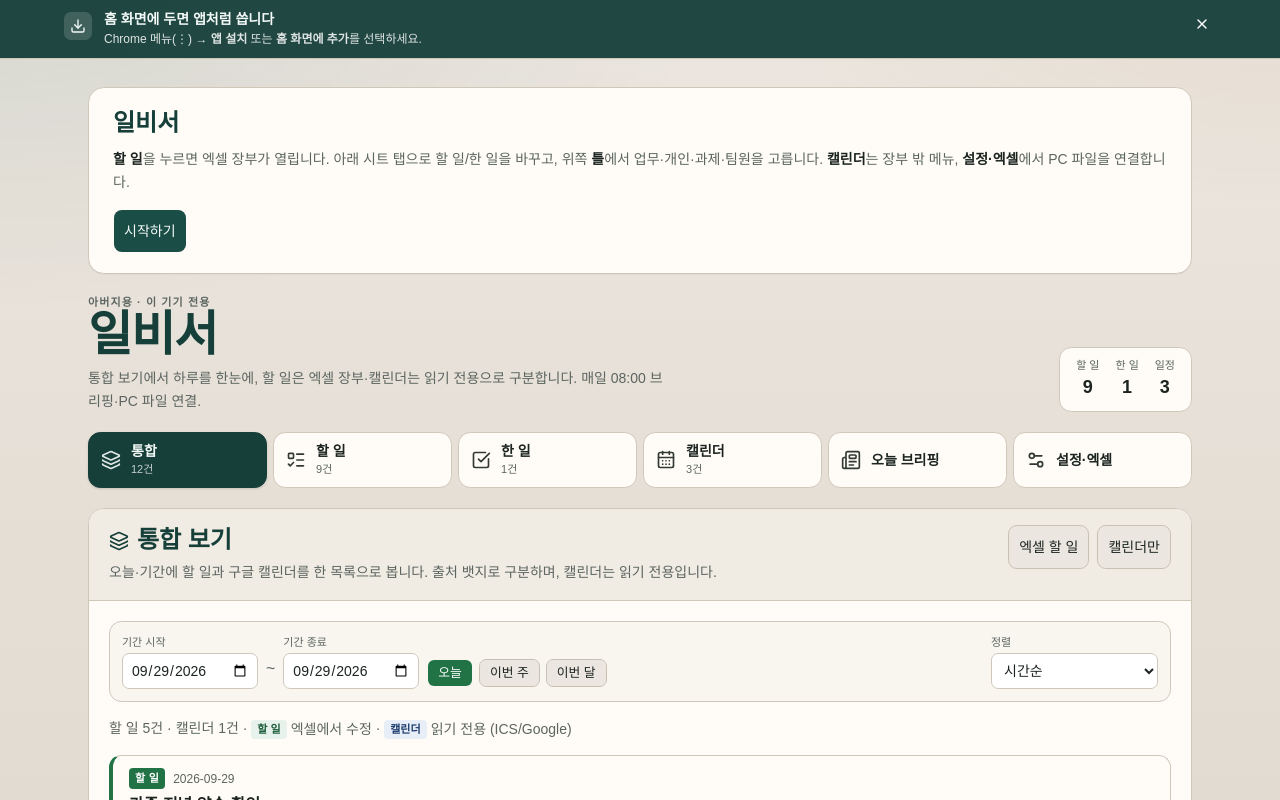
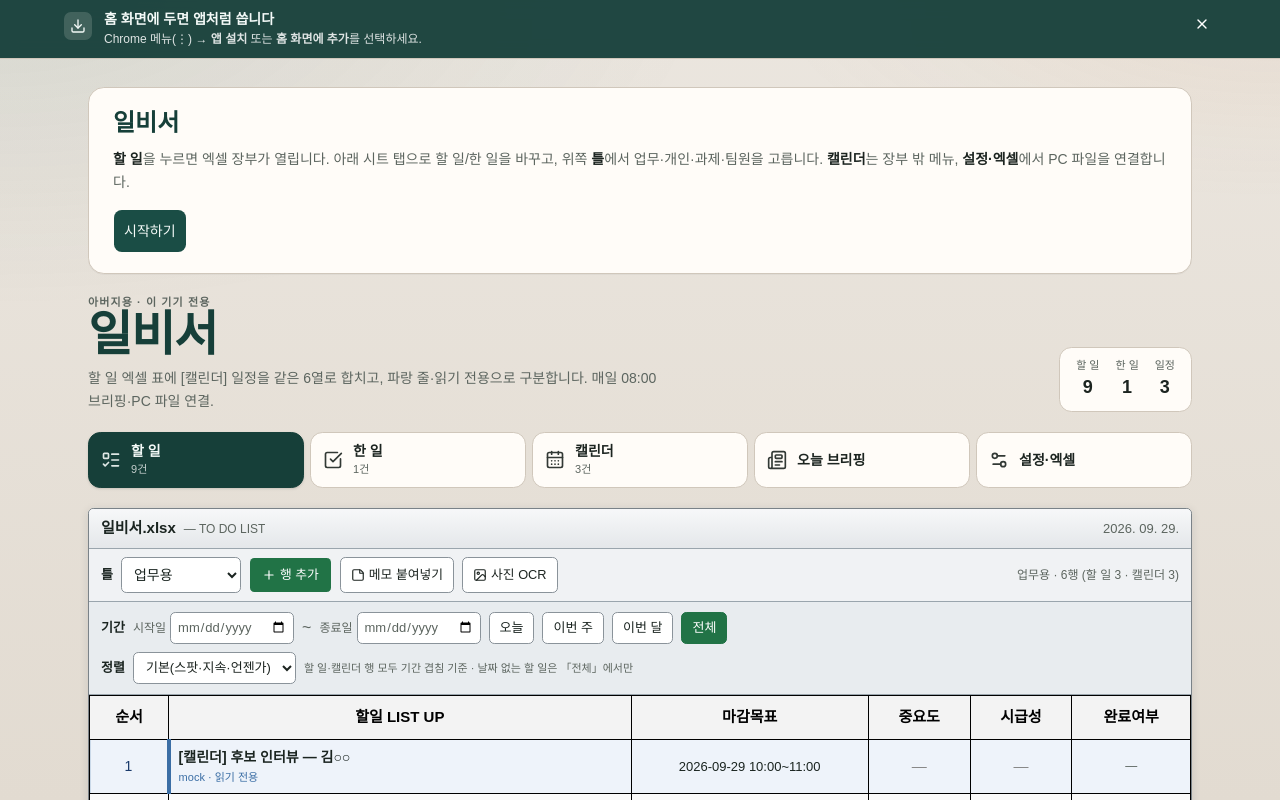
Before and after one commit to leokim9887/ilbiseo, a Next.js app: page / in a window 1280 px wide. Shown: the top 800 px of the page. Built offline with nearby package versions, Linux system fonts and the light colour scheme; a web font is replaced by a local one.

Commit message:
feat: 할 일 엑셀 표에 캘린더 행 합치기
6열 격자에 [캘린더] 읽기 전용 행을 시간순으로 섞고,
기간 필터를 할 일·캘린더에 함께 적용한다. 통합 탭은 제거.

Co-authored-by: ms5746852 <ms5746852@gmail.com>

```diff
--- a/src/components/app-nav.tsx
+++ b/src/components/app-nav.tsx
@@ -3,14 +3,12 @@
 import {
   CalendarDays,
   CheckSquare,
-  Layers,
   ListTodo,
   Newspaper,
   Settings2,
 } from "lucide-react";
 
 export type MainView =
-  | "unified"
   | "todo"
   | "done"
   | "calendar"
@@ -23,7 +21,6 @@ const NAV: {
   short: string;
   icon: typeof ListTodo;
 }[] = [
-  { id: "unified", label: "통합", short: "통합", icon: Layers },
   { id: "todo", label: "할 일", short: "할 일", icon: ListTodo },
   { id: "done", label: "한 일", short: "한 일", icon: CheckSquare },
   { id: "calendar", label: "캘린더", short: "일정", icon: CalendarDays },
@@ -42,7 +39,7 @@ export function AppNav({ value, onChange, counts }: AppNavProps) {
     <>
       <nav
         aria-label="주요 메뉴"
-        className="hidden gap-1.5 sm:grid sm:grid-cols-3 lg:grid-cols-6"
+        className="hidden gap-1.5 sm:grid sm:grid-cols-3 lg:grid-cols-5"
       >
         {NAV.map((item) => {
           const active = value === item.id;
@@ -89,7 +86,7 @@ export function AppNav({ value, onChange, counts }: AppNavProps) {
         className="fixed inset-x-0 bottom-0 z-40 border-t border-[var(--grid-line)] bg-[var(--sheet)]/95 backdrop-blur-md sm:hidden"
         style={{ paddingBottom: "max(0.35rem, env(safe-area-inset-bottom))" }}
       >
-        <ul className="mx-auto grid max-w-lg grid-cols-6 gap-0.5 px-0.5 pt-1">
+        <ul className="mx-auto grid max-w-lg grid-cols-5 gap-0.5 px-1 pt-1">
           {NAV.map((item) => {
             const active = value === item.id;
             const Icon = item.icon;
--- a/src/components/assistant-app.tsx
+++ b/src/components/assistant-app.tsx
@@ -4,7 +4,6 @@ import { useEffect, useState } from "react";
 import { useAppState } from "@/hooks/use-app-state";
 import { ExcelWorkbook } from "@/components/excel-workbook";
 import { CalendarPanel } from "@/components/calendar-panel";
-import { UnifiedView } from "@/components/unified-view";
 import { DailyBriefingPanel } from "@/components/daily-briefing";
 import { ExcelLinker } from "@/components/excel-linker";
 import { InstallHint } from "@/components/install-hint";
@@ -19,7 +18,6 @@ function readViewFromUrl(): MainView | null {
   if (typeof window === "undefined") return null;
   const v = new URLSearchParams(window.location.search).get("view");
   if (
-    v === "unified" ||
     v === "todo" ||
     v === "done" ||
     v === "calendar" ||
@@ -34,7 +32,7 @@ function readViewFromUrl(): MainView | null {
 export function AssistantApp() {
   const app = useAppState();
   const [category, setCategory] = useState<TaskCategory>("work");
-  const [view, setView] = useState<MainView>("unified");
+  const [view, setView] = useState<MainView>("todo");
   const [gcalBanner, setGcalBanner] = useState<{
     kind: "ok" | "error";
     text: string;
@@ -94,7 +92,7 @@ export function AssistantApp() {
     <div className="flex min-h-full flex-1 flex-col">
       <InstallHint />
       <div className="mx-auto flex w-full max-w-6xl flex-1 flex-col gap-5 px-3 py-5 pb-[calc(5.5rem+env(safe-area-inset-bottom))] sm:px-6 sm:py-7 sm:pb-10">
-        <WelcomeBanner onStart={() => setView("unified")} />
+        <WelcomeBanner onStart={() => setView("todo")} />
 
         <header className="animate-fade-up space-y-3">
           <div className="flex flex-wrap items-end justify-between gap-3">
@@ -106,7 +104,7 @@ export function AssistantApp() {
                 일비서
               </h1>
               <p className="mt-1.5 max-w-xl text-sm leading-relaxed text-[var(--ink-muted)]">
-                통합 보기에서 하루를 한눈에, 할 일은 엑셀 장부·캘린더는 읽기
+                할 일 엑셀 표에 [캘린더] 일정을 같은 6열로 합치고, 파랑 줄·읽기
                 전용으로 구분합니다. 매일 08:00 브리핑·PC 파일 연결.
               </p>
             </div>
@@ -137,7 +135,6 @@ export function AssistantApp() {
           value={view}
           onChange={setView}
           counts={{
-            unified: app.allActive.length + app.calendarEvents.length,
             todo: app.allActive.length,
             done: app.allCompleted.length,
             calendar: app.calendarEvents.length,
@@ -154,15 +151,6 @@ export function AssistantApp() {
         ) : null}
 
         <div className="animate-sheet-in" key={workbookOpen ? "wb" : view}>
-          {view === "unified" ? (
-            <UnifiedView
-              tasks={app.state.tasks}
-              events={app.calendarEvents}
-              onOpenWorkbook={() => setView("todo")}
-              onOpenCalendar={() => setView("calendar")}
-            />
-          ) : null}
-
           {workbookOpen ? (
             <ExcelWorkbook
               sheet={view === "done" ? "done" : "todo"}
@@ -171,6 +159,7 @@ export function AssistantApp() {
               onCategoryChange={setCategory}
               activeTasks={active}
               doneTasks={done}
+              calendarEvents={app.calendarEvents}
               onUpdate={app.updateTask}
               onComplete={app.completeTask}
               onRestore={app.restoreTask}
--- a/src/components/excel-workbook.tsx
+++ b/src/components/excel-workbook.tsx
@@ -11,14 +11,18 @@ import {
 import {
   CATEGORY_LABEL,
   CATEGORY_ORDER,
+  type CalendarEvent,
   type Task,
   type TaskCategory,
 } from "@/lib/types";
 import {
-  filterByPeriod,
+  buildTodoSheetRows,
+  calendarListUpTitle,
+  formatEventDeadline,
+} from "@/lib/sheet-rows";
+import {
   formatDeadlineRange,
   monthRangeContaining,
-  sortByPeriod,
   todayIso,
   weekRangeContaining,
   type PeriodSort,
@@ -58,6 +62,8 @@ interface ExcelWorkbookProps {
   onDelete: (id: string) => void;
   onAdd: () => void;
   onImport: (tasks: Task[]) => void;
+  /** 할 일 시트에만 ICS/OAuth 일정 행으로 합침 (읽기 전용) */
+  calendarEvents?: CalendarEvent[];
 }
 
 export function ExcelWorkbook({
@@ -73,6 +79,7 @@ export function ExcelWorkbook({
   onDelete,
   onAdd,
   onImport,
+  calendarEvents = [],
 }: ExcelWorkbookProps) {
   const [focus, setFocus] = useState<FocusCell | null>(null);
   const [selectedRow, setSelectedRow] = useState<string | null>(null);
@@ -93,16 +100,30 @@ export function ExcelWorkbook({
 
   const baseTasks = sheet === "todo" ? activeTasks : doneTasks;
 
-  const tasks = useMemo(() => {
-    const filtered = filterByPeriod(
+  const rows = useMemo(
+    () =>
+      buildTodoSheetRows(baseTasks, calendarEvents, {
+        filterStart: filterStart || null,
+        filterEnd: filterEnd || null,
+        periodSort,
+        includeCalendar: sheet === "todo",
+      }),
+    [
       baseTasks,
-      filterStart || null,
-      filterEnd || null,
-    );
-    return sortByPeriod(filtered, periodSort);
-  }, [baseTasks, filterStart, filterEnd, periodSort]);
+      calendarEvents,
+      filterStart,
+      filterEnd,
+      periodSort,
+      sheet,
+    ],
+  );
 
-  const taskIds = useMemo(() => tasks.map((t) => t.id), [tasks]);
+  const taskIds = useMemo(
+    () => rows.filter((r) => r.kind === "task").map((r) => r.task.id),
+    [rows],
+  );
+  const calCount = rows.filter((r) => r.kind === "calendar").length;
+  const taskCount = rows.filter((r) => r.kind === "task").length;
   const filterActive = Boolean(filterStart || filterEnd);
 
   const applyChip = (c: "all" | "today" | "week" | "month") => {
@@ -256,8 +277,11 @@ export function ExcelWorkbook({
           </Button>
         ) : null}
         <span className="ml-auto text-[12px] text-[#5c655f]">
-          {CATEGORY_LABEL[category]} · {tasks.length}행
-          {filterActive ? ` (필터 ${baseTasks.length}중)` : ""}
+          {CATEGORY_LABEL[category]} · {rows.length}행
+          {sheet === "todo" && calCount > 0
+            ? ` (할 일 ${taskCount} · 캘린더 ${calCount})`
+            : ""}
+          {filterActive ? ` · 필터 적용` : ""}
         </span>
       </div>
 
@@ -328,7 +352,7 @@ export function ExcelWorkbook({
             <option value="end">마감(종료)일 순</option>
           </select>
           <p className="text-[11px] text-[#5c655f]">
-            겹치는 행만 표시 · 날짜 없는 행은 「전체」에서만 보임
+            할 일·캘린더 행 모두 기간 겹침 기준 · 날짜 없는 할 일은 「전체」에서만
           </p>
         </div>
       </div>
@@ -353,14 +377,17 @@ export function ExcelWorkbook({
             </tr>
           </thead>
           <tbody>
-            {tasks.length === 0 ? (
+            {rows.length === 0 ? (
               <tr>
                 <td
                   colSpan={6}
                   className="border border-black px-4 py-16 text-center text-[15px] text-[#555]"
                 >
                   {filterActive ? (
-                    <p>이 기간에 겹치는 할 일이 없습니다. 필터를 넓히거나 「전체」를 누르세요.</p>
+                    <p>
+                      이 기간에 겹치는 할 일·캘린더 행이 없습니다. 「전체」를
+                      누르거나 캘린더를 불러오세요.
+                    </p>
                   ) : sheet === "todo" ? (
                     <>
                       <p>할 일이 없습니다. 「행 추가」로 첫 줄을 넣으세요.</p>
@@ -378,7 +405,47 @@ export function ExcelWorkbook({
                 </td>
               </tr>
             ) : (
-              tasks.map((task, idx) => {
+              rows.map((row, idx) => {
+                if (row.kind === "calendar") {
+                  const ev = row.event;
+                  const order = idx + 1;
+                  return (
+                    <tr
+                      key={row.id}
+                      className="bg-[#eef3fa] ring-1 ring-inset ring-[#3b6ea5]/20"
+                      aria-label="캘린더 일정 행"
+                    >
+                      <td className="border border-black px-1 py-1 text-center align-middle text-[14px] font-medium tabular-nums text-[#1a3a6b]">
+                        {order}
+                      </td>
+                      <td className="border border-black border-l-[4px] border-l-[#3b6ea5] px-2 py-2 align-top">
+                        <p className="text-[14px] font-semibold leading-snug text-[#1a2420]">
+                          {calendarListUpTitle(ev)}
+                        </p>
+                        <p className="mt-0.5 text-[11px] text-[#3b6ea5]">
+                          {ev.calendarName || "Google/ICS"} · 읽기 전용
+                        </p>
+                      </td>
+                      <td className="border border-black px-1 py-2 text-center align-middle text-[13px] text-[#1a2420]">
+                        {formatEventDeadline(ev)}
+                      </td>
+                      <td className="border border-black px-1 py-2 text-center align-middle text-[#888]">
+                        —
+                      </td>
+                      <td className="border border-black px-1 py-2 text-center align-middle text-[#888]">
+                        —
+                      </td>
+                      <td
+                        className="border border-black px-1 py-2 text-center align-middle text-[12px] text-[#5c655f]"
+                        title="캘린더 일정은 완료 체크 불가"
+                      >
+                        —
+                      </td>
+                    </tr>
+                  );
+                }
+
+                const task = row.task;
                 const order = idx + 1;
                 const selected = selectedRow === task.id;
                 const zebra = order % 2 === 0;
@@ -579,7 +646,7 @@ export function ExcelWorkbook({
 
       <div className="flex flex-col border-t border-[#7a8288] bg-[#f0f2f4]">
         <div className="border-b border-[#c5ccd2] px-3 py-1 text-[11px] text-[#5c655f]">
-          마감목표 = 시작일 ~ 종료일 · 기간 필터는 구간이 겹치는 행만 표시
+          할 일(편집) + [캘린더] 행(파랑·읽기 전용) · 기간 필터는 둘 다 적용
         </div>
         <div className="flex items-end gap-0 overflow-x-auto px-1 pt-1">
           <SheetTab
@@ -595,7 +662,7 @@ export function ExcelWorkbook({
             한 일
           </SheetTab>
           <span className="mb-1.5 ml-2 hidden text-[11px] text-[#8a939a] sm:inline">
-            캘린더·브리핑은 위 메뉴(장부 밖)
+            캘린더 불러오기는 「캘린더」메뉴 · 일정은 할 일 표에 합쳐짐
           </span>
         </div>
       </div>
--- /dev/null
+++ b/src/lib/sheet-rows.ts
@@ -0,0 +1,102 @@
+import type { CalendarEvent, Task } from "./types";
+import {
+  filterByPeriod,
+  sortByPeriod,
+  taskDateRange,
+} from "./date-range";
+import { filterEventsByPeriod } from "./unified";
+
+export type SheetRow =
+  | { kind: "task"; id: string; task: Task; sortKey: string }
+  | { kind: "calendar"; id: string; event: CalendarEvent; sortKey: string };
+
+function taskSortKey(task: Task): string {
+  const r = taskDateRange(task);
+  if (!r) return "9999-12-31T23:59:59";
+  return r.start.length === 10 ? `${r.start}T12:00:00` : r.start;
+}
+
+function eventSortKey(ev: CalendarEvent): string {
+  if (ev.start.length === 10) return `${ev.start}T00:00:00`;
+  return ev.start;
+}
+
+export function formatEventDeadline(ev: CalendarEvent): string {
+  const startDay = ev.start.slice(0, 10);
+  const endDay = ev.end?.slice(0, 10) || startDay;
+  if (ev.allDay || ev.start.length === 10) {
+    if (startDay === endDay) return startDay;
+    return `${startDay} ~ ${endDay}`;
+  }
+  const startTime = ev.start.includes("T") ? ev.start.slice(11, 16) : "";
+  const endTime =
+    ev.end && ev.end.includes("T") ? ev.end.slice(11, 16) : "";
+  if (startDay === endDay && startTime) {
+    return `${startDay} ${startTime}${endTime ? `~${endTime}` : ""}`;
+  }
+  return `${startDay} ~ ${endDay}`;
+}
+
+export function calendarListUpTitle(ev: CalendarEvent): string {
+  const loc =
+    ev.notes &&
+    ev.notes !== "ICS import" &&
+    !ev.notes.startsWith("mock") &&
+    ev.notes.length < 80
+      ? ev.notes
+      : "";
+  const base = `[캘린더] ${ev.title}`;
+  return loc ? `${base} · ${loc}` : base;
+}
+
+export function buildTodoSheetRows(
+  tasks: Task[],
+  events: CalendarEvent[],
+  opts: {
+    filterStart: string | null;
+    filterEnd: string | null;
+    periodSort: "default" | "start" | "end";
+    includeCalendar: boolean;
+  },
+): SheetRow[] {
+  const filteredTasks = filterByPeriod(
+    tasks,
+    opts.filterStart,
+    opts.filterEnd,
+  );
+  const sortedTasks =
+    opts.periodSort === "default"
+      ? filteredTasks
+      : sortByPeriod(filteredTasks, opts.periodSort);
+
+  const rows: SheetRow[] = sortedTasks.map((task) => ({
+    kind: "task",
+    id: task.id,
+    task,
+    sortKey: taskSortKey(task),
+  }));
+
+  if (opts.includeCalendar) {
+    const filteredEvents = filterEventsByPeriod(
+      events,
+      opts.filterStart,
+      opts.filterEnd,
+    );
+    for (const event of filteredEvents) {
+      rows.push({
+        kind: "calendar",
+        id: `cal:${event.id}`,
+        event,
+        sortKey: eventSortKey(event),
+      });
+    }
+    rows.sort(
+      (a, b) =>
+        a.sortKey.localeCompare(b.sortKey) ||
+        (a.kind === "calendar" && b.kind === "task" ? 1 : 0) ||
+        (a.kind === "task" && b.kind === "calendar" ? -1 : 0),
+    );
+  }
+
+  return rows;
+}
```
Also changed, not shown: scripts/capture-sheet-merged.mjs (added, +58 -0 lines), 1 other file (tests, documents, lock files or other folders).
